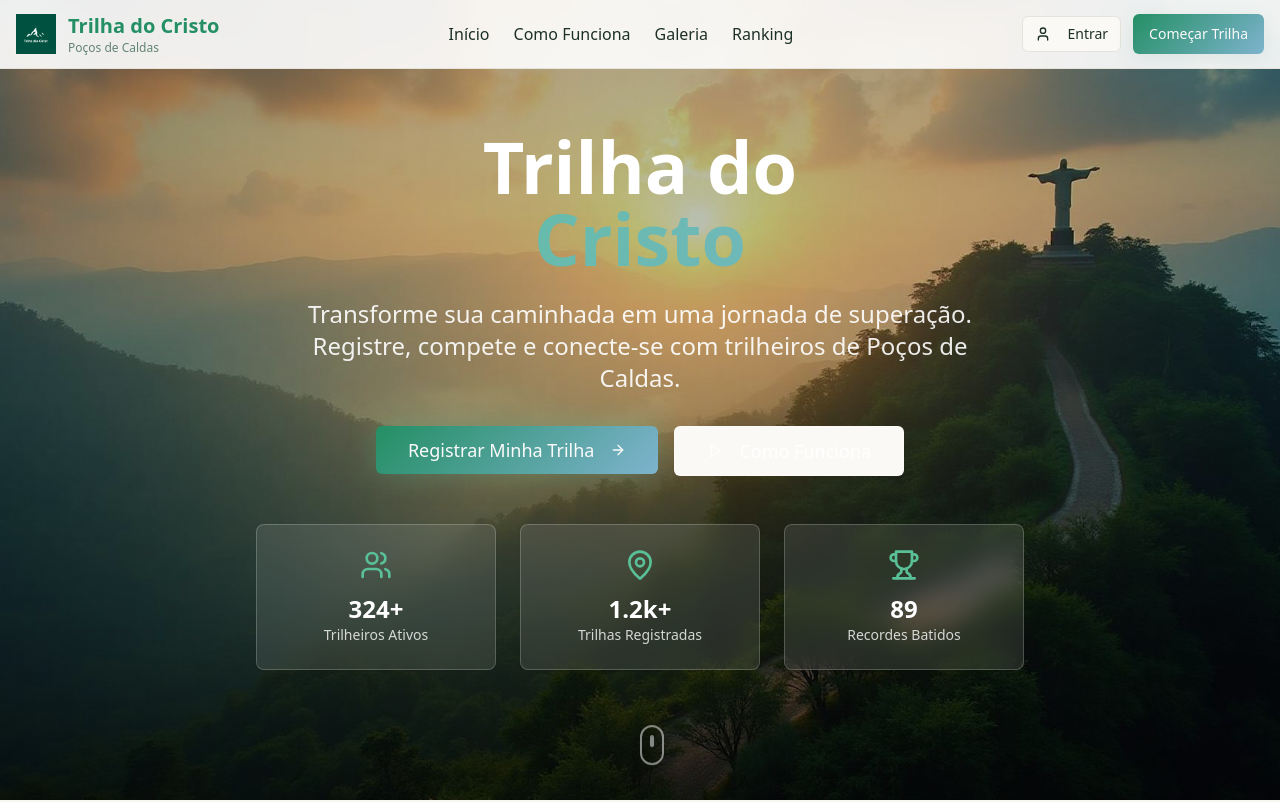
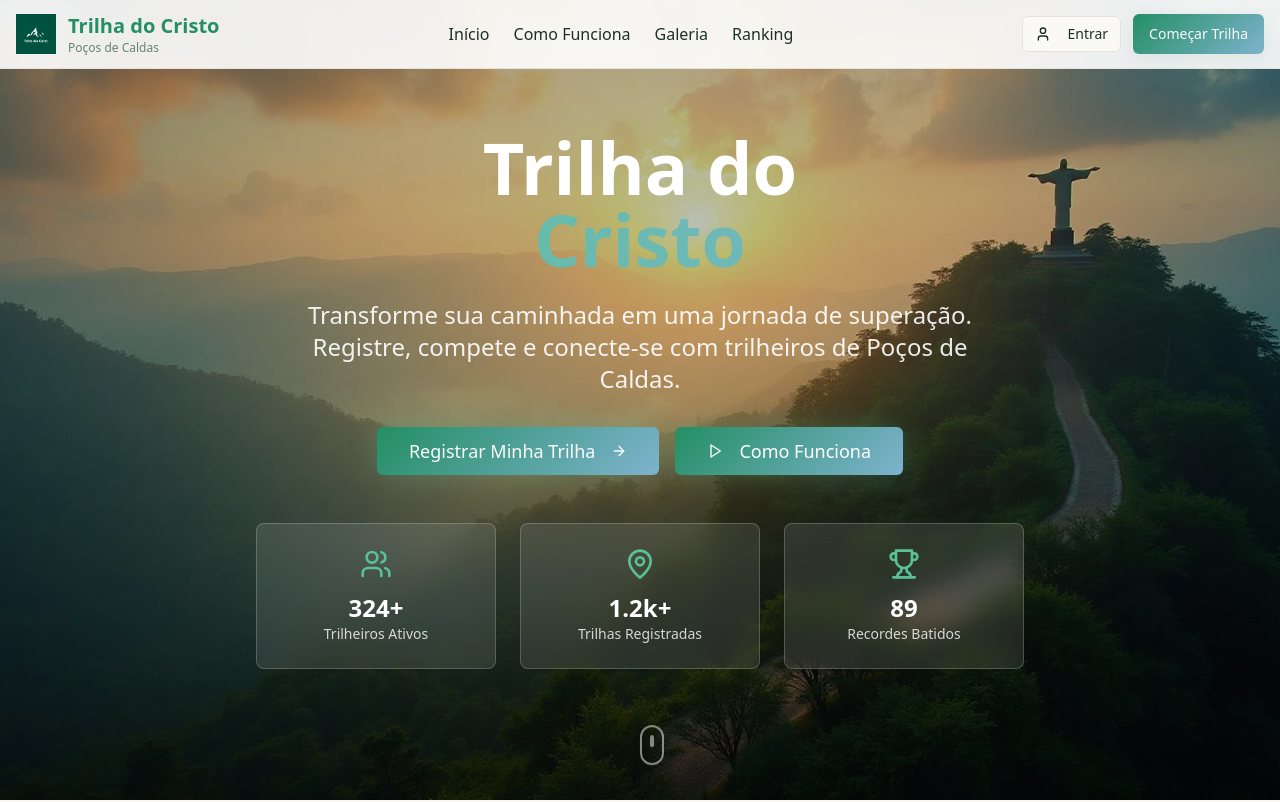
Before and after one commit to ComunicacaoSocialAg/trilha-do-cristo-app, a React (Vite) app: page / in a window 1280 px wide. Shown: the top 802 px of the page. Built offline with nearby package versions, Linux system fonts and the light colour scheme.

Commit message:
Fix: Colorize transparent button
The "Como Funciona" button in the Hero section was transparent. This commit adds a color to the button to improve its visibility and visual appeal.

```diff
--- a/src/components/Hero.tsx
+++ b/src/components/Hero.tsx
@@ -42,7 +42,7 @@ export function Hero() {
               Registrar Minha Trilha
               <ArrowRight className="ml-2 h-5 w-5" />
             </Button>
-            <Button variant="outline" size="lg" className="border-white/30 text-white hover:bg-white/10 text-lg px-8 py-6">
+            <Button variant="hero" size="lg" className="text-lg px-8 py-6">
               <Play className="mr-2 h-5 w-5" />
               Como Funciona
             </Button>
```
